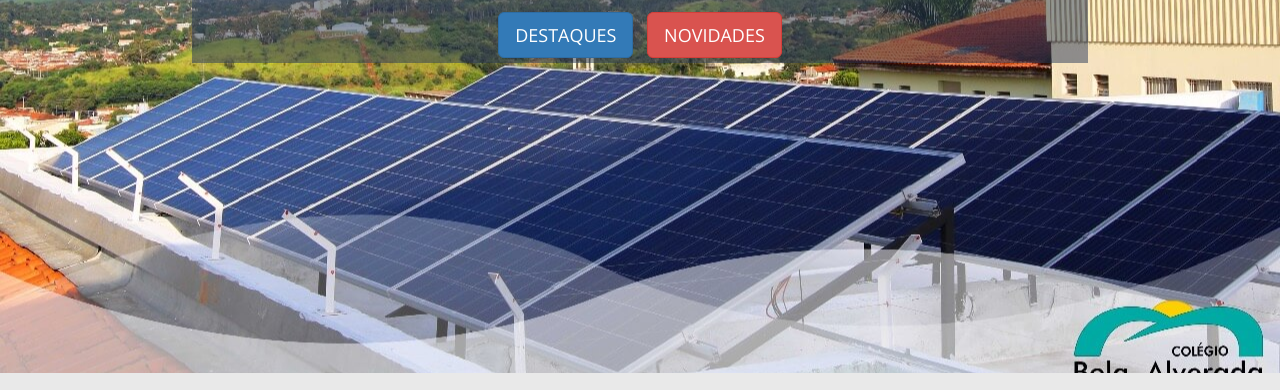
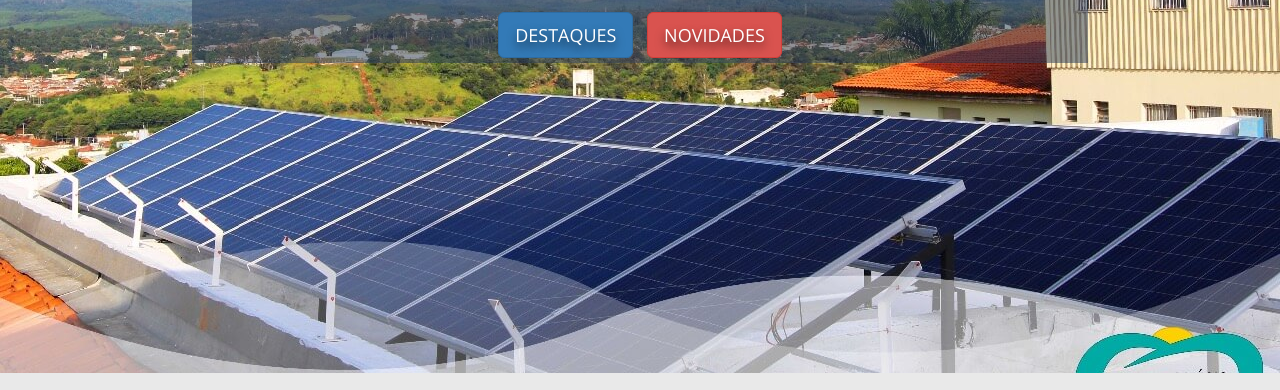
Before and after one commit to fuchien/alvorada, a website: page dist1/index.html in a window 1280 px wide. Shown: the part 427-817 px from the top of the page. Drawn offline with nearby package versions, Linux system fonts and the light colour scheme.

Commit message:
Add parallax animation

```diff
--- a/dist1/assets/css/style.css
+++ b/dist1/assets/css/style.css
@@ -1,19 +1,3 @@
-/*=============================================================
-    Authour URI: www.binarytheme.com
-    License: Commons Attribution 3.0
-
-    http://creativecommons.org/licenses/by/3.0/
-
-    100% To use For Personal And Commercial Use.
-    IN EXCHANGE JUST GIVE US CREDITS AND TELL YOUR FRIENDS ABOUT US
-
-    ========================================================  */
-
-
-/* =============================================================
-   GENERAL STYLES
- ============================================================ */
-
 body {
     font-family: 'Open Sans', sans-serif;
     line-height: 30px;
@@ -650,7 +634,6 @@ h1::after {
     }
 }
 
-
 /*=====================================
   Footer STYLES
   ===================================*/
@@ -663,3 +646,8 @@ h1::after {
     color: #fff;
     font-size: 1.3em;
 }
+
+/* parallax */
+.parallax {
+  background-position: 50% 0;
+  text-shadow: 0 5px 10px rgba(0, 0, 0, 0.7); }
--- a/dist1/assets/js/custom.js
+++ b/dist1/assets/js/custom.js
@@ -1,13 +1,3 @@
-/*=============================================================
-    Authour URI: www.binarytheme.com
-    License: Commons Attribution 3.0
-
-    http://creativecommons.org/licenses/by/3.0/
-
-    100% Free To use For Personal And Commercial Use.
-    IN EXCHANGE JUST GIVE US CREDITS AND TELL YOUR FRIENDS ABOUT US
-
-    ========================================================  */
 (function() {
     "use strict";
     let mainApp = {
@@ -40,6 +30,18 @@
                     });
                 }
             })
+        },
+        parallax: function() {
+
+            $('.parallax').each(function() {
+            var $obj = $(this);
+            $(window).scroll(function() {
+                var offset = $obj.offset();
+                var yPos = -($(window).scrollTop() - offset.top) / $obj.data('speed');
+                var bgpos = '50% ' + yPos + 'px';
+                $obj.css('background-position', bgpos);
+            });
+        });
         },
         bkg_img_slider: function() {
 
@@ -117,6 +119,7 @@
 
     $(document).ready(function () {
         mainApp.bkg_img_slider();
+        mainApp.parallax();
         mainApp.menuToggle();
         mainApp.scrollAnimation_fun();
         mainApp.scroll_fun();
--- a/dist1/index.html
+++ b/dist1/index.html
@@ -52,7 +52,7 @@
         </div>
     </div>
     <!--NAVBAR SECTION END-->
-    <div class="home-sec" id="home">
+    <div class="home-sec parallax" data-speed="5" id="home">
         <div class="overlay">
             <div class="container">
                 <div class="row text-center ">
@@ -275,7 +275,7 @@
         </div>
     </div>
     <!-- FEATURES SECTION END-->
-    <div id="faculty-sec">
+    <div id="faculty-sec" class="parallax" data-speed="5">
         <div class="container set-pad">
             <div class="row text-center">
                 <div class="col-lg-8 col-lg-offset-2 col-md-8 col-sm-8 col-md-offset-2 col-sm-offset-2">
@@ -454,7 +454,7 @@
         </div>
     </div>
     <!-- COURSES SECTION END-->
-    <div id="contact-sec">
+    <div id="contact-sec" class="parallax" data-speed="5">
         <div class="overlay">
             <div class="container set-pad">
                 <div class="row text-center">
@@ -535,7 +535,7 @@
     </div>
     <!-- CONTACT SECTION END-->
     <div id="footer">
-        &copy 2017 colegiobelaalvorada.com.br | Todos os direitos reservados | Equipe Bela Alvorada
+        &copy 2017 Todos os direitos reservados | Equipe Bela Alvorada
     </div>
 
     <!--  Flexslider Scripts -->
```
